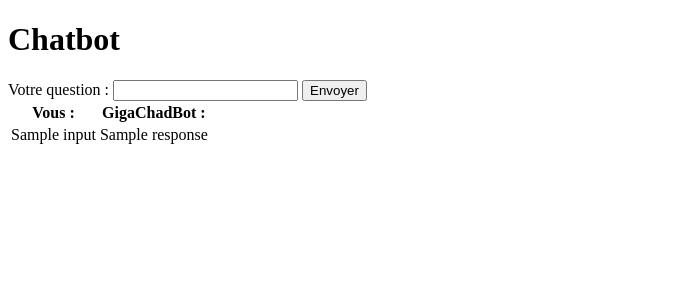
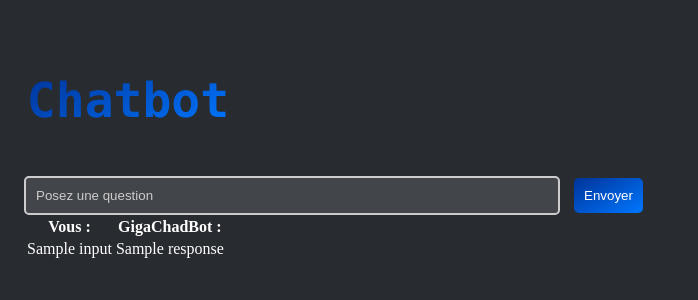
Before and after one commit to Boursyt/GigaChadBot, a Flask app: template app/templates/chat.html in a window 1280 px wide. Shown: the top 300 px of the page, without its empty margins (0-698 px from the left). Run offline with Flask 3, Linux system fonts and the light colour scheme; the template is opened without the code that fills it: most values are stand-ins (such as "Sample title", 1, 10 or a date in 2020).

Commit message:
Patch & design
bug resolution & css implementation

```diff
--- a/app/ChatBot_Flask.py
+++ b/app/ChatBot_Flask.py
@@ -100,6 +100,10 @@ def MinScore(best_reponse,max_similarity):
 
 def tableauOUTPUT(input,response):
     global history
+    #si tableau>=10==> on le vide
+    if(len(history)>=10):
+        for i in range(0, len(history)):
+            history.pop(i)
     history['inputs'].append(input)
     history['responses'].append(response)
     return history
@@ -111,7 +115,7 @@ def chatbot(user_input):
     Args:
         user_input (string): message de l'utilisateur
     """
-    filename = "DataChatBot.json"
+    filename = "app\DataChatBot.json"
     data = OuvrirFichierJSon(filename)
     input_words = TraitementQuestionUser(user_input, nlp)
     best_response,maxSimilarity = MeilleureReponse(input_words, data, nlp)
--- a/app/script.js
+++ /dev/null
@@ -1,16 +0,0 @@
-document.querySelector('form').addEventListener('submit', function(e) {
-    e.preventDefault();
-    const userInput = document.querySelector('#user_input').value;
-    fetch('/chat', {
-      method: 'POST',
-      headers: {
-        'Content-Type': 'application/json'
-      },
-      body: JSON.stringify({user_input: userInput})
-    })
-    .then(response => response.json())
-    .then(data => {
-      const chatbotResponse = document.querySelector('#chatbot-response');
-      chatbotResponse.innerHTML = `Chatbot: ${data.best_response}`;
-    });
-  });
--- /dev/null
+++ b/app/static/style.css
@@ -0,0 +1,56 @@
+body{
+    background-color: #282b30 ;
+    color: #ffff;
+    max-width: 50%;
+    padding: 1rem;
+}
+
+
+.titre{
+    white-space: nowrap;
+    overflow: hidden;
+    font-family: consolas;
+    font-size: 3rem;
+    font-weight: bold;
+    max-width: 13rem;
+    background: linear-gradient(150deg,#003399, #0077ff);
+    -webkit-background-clip: text;
+    -webkit-text-fill-color: transparent;
+    text-align: center;
+}
+
+
+  form{
+    display: inline;
+  }
+  #user_input {
+    padding: 10px;
+    width: 80%;
+    border-radius: 5px;
+    border: 2px solid #ccc;
+    margin-right: 10px;
+    background-color: #424549 ;
+    color: #ccc;
+  }
+
+  button[type="submit"] {
+    padding: 10px;
+    border-radius: 5px;
+    border: none;
+    background: linear-gradient(150deg,#003399, #0077ff);
+    color: white;
+    cursor: pointer;
+  }
+
+  button[type="submit"]:hover {
+    padding: 10px;
+    border-radius: 5px;
+    border: none;
+    background: linear-gradient(150deg,#0077ff, #00b7ff);
+    color: white;
+    cursor: pointer;
+  }
+
+  ::placeholder{
+    color: #ccc;
+  }
--- a/app/templates/chat.html
+++ b/app/templates/chat.html
@@ -1,29 +1,28 @@
 <!DOCTYPE html>
 <html>
   <head>
-    <title>Chatbot</title>
+    <link rel="stylesheet" href="{{ url_for('static', filename='style.css') }}">
+    <title >GigaChadBot</title>
   </head>
   <body>
-    <script src="script.js"></script>
-    <h1>Chatbot</h1>
+    <p class="titre">Chatbot</p>
     <form action="/chat" method="POST">
-      <label for="user_input">Votre question :</label>
-      <input type="text" name="user_input" id="user_input">
+      <input type="text" name="user_input" id="user_input" placeholder="Posez une question">
       <button type="submit">Envoyer</button>
     </form>
 
-    <table>
+    <table class="tableau">
       <thead>
         <tr>
-          <th>Vous :</th>
-          <th>GigaChadBot :</th>
+          <th class="TitreColonne">Vous :</th>
+          <th class="TitreColonne">GigaChadBot :</th>
         </tr>
       </thead>
       <tbody>
         {% for i in range(history['inputs']|length) %}
           <tr>
-            <td>{{ history['inputs'][i] }}</td>
-            <td>{{ history['responses'][i] }}</td>
+            <td class="input">{{ history['inputs'][i] }}</td>
+            <td class="reponse">{{ history['responses'][i] }}</td>
           </tr>
         {% endfor %}
       </tbody>
```
